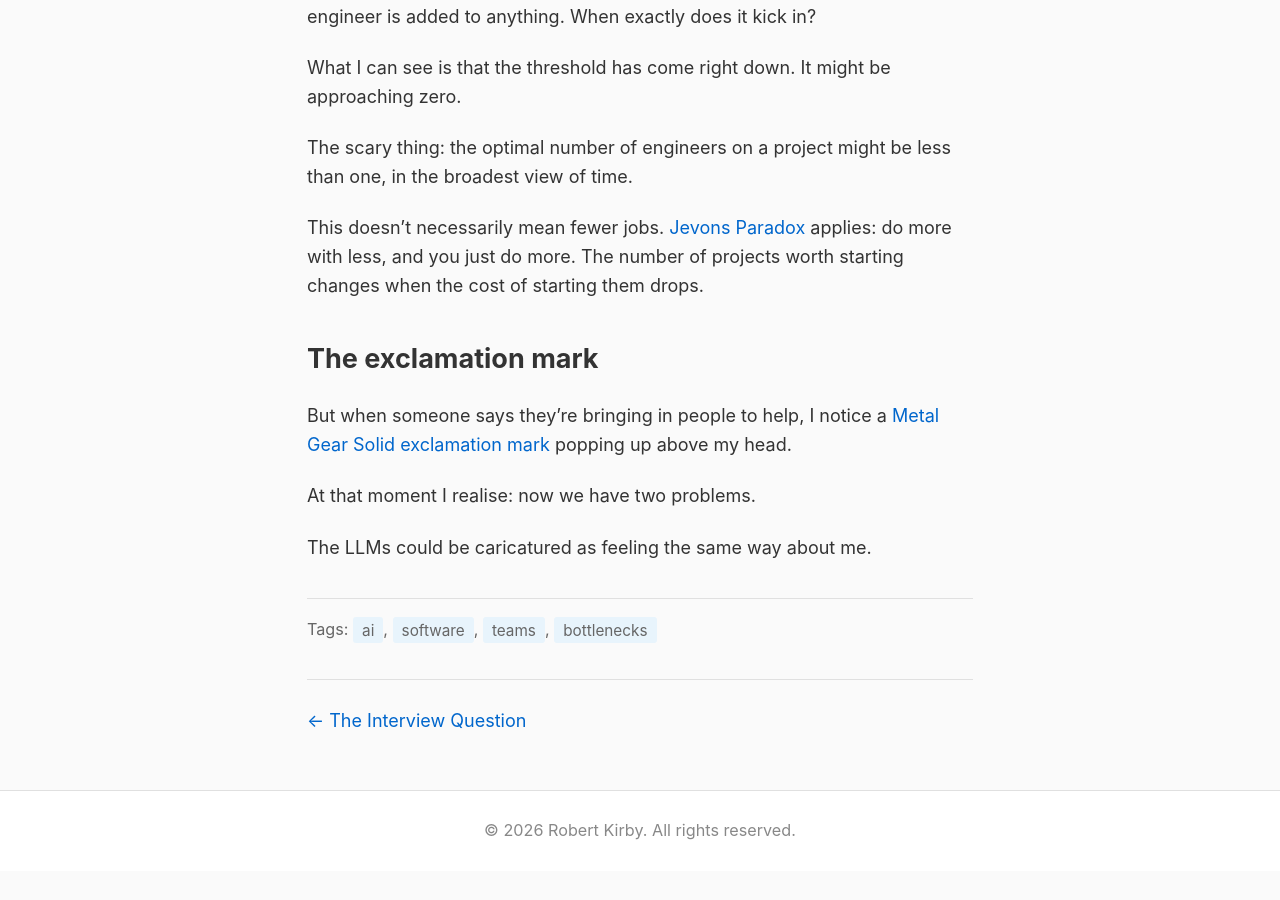
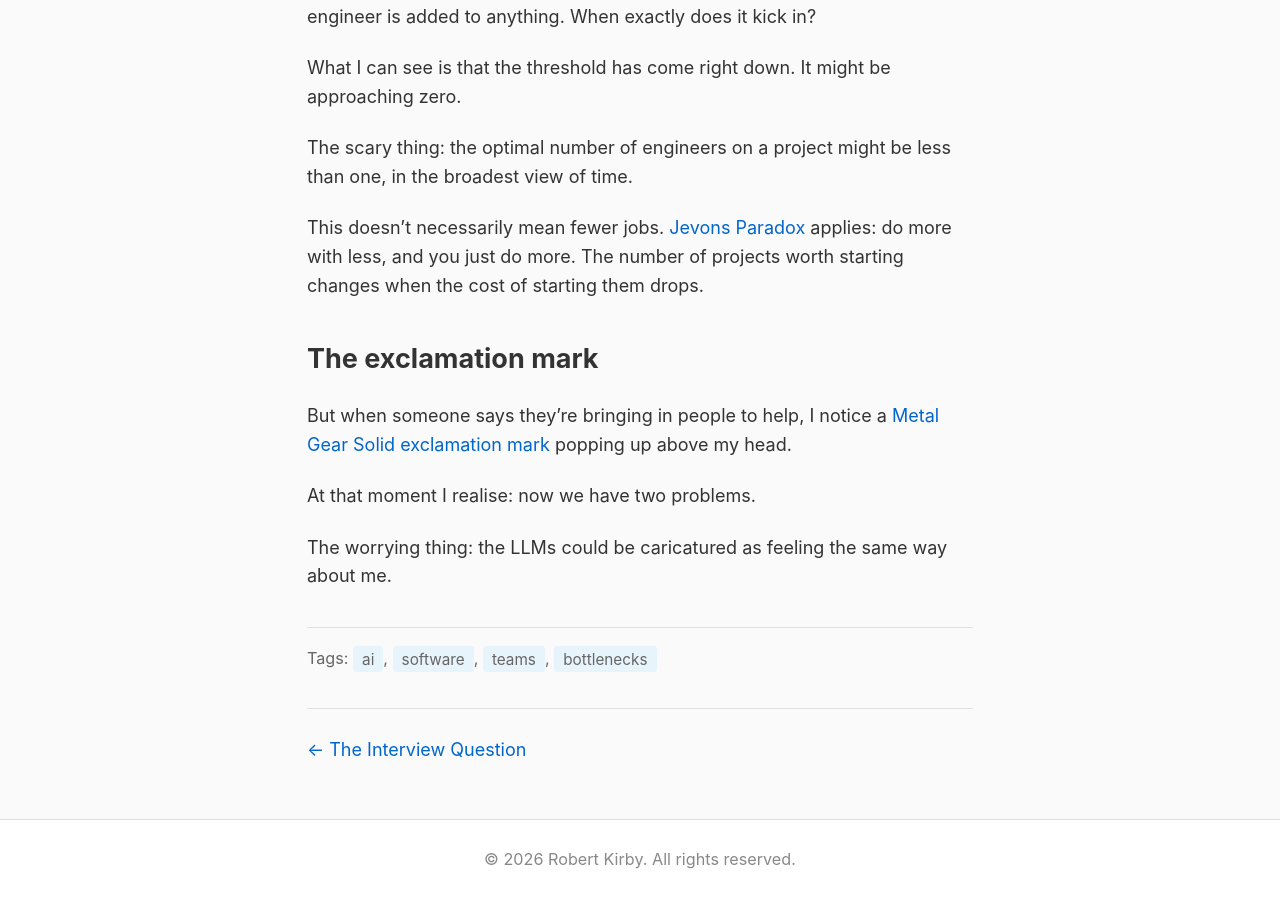
Before and after one commit to rob137/rob137.github.io, a Jekyll site: the page built from _posts/2026-01-03-brooks-law-redux.md, in a window 1280 px wide and 900 px high, scrolled down 2747 px. Built offline with Jekyll 4.4.1, drawn with Linux system fonts in a browser that asks for light colours; before the commit the page ends 3618 px from its top, so only the background shows below that.

Commit message:
Restore punchline setup
🤖 Generated with [Claude Code](https://claude.com/claude-code)

Co-Authored-By: Claude Opus 4.5 <noreply@anthropic.com>

```diff
--- a/_posts/2026-01-03-brooks-law-redux.md
+++ b/_posts/2026-01-03-brooks-law-redux.md
@@ -64,4 +64,4 @@ But when someone says they're bringing in people to help, I notice a [Metal Gear
 
 At that moment I realise: now we have two problems.
 
-The LLMs could be caricatured as feeling the same way about me.
+The worrying thing: the LLMs could be caricatured as feeling the same way about me.
```
